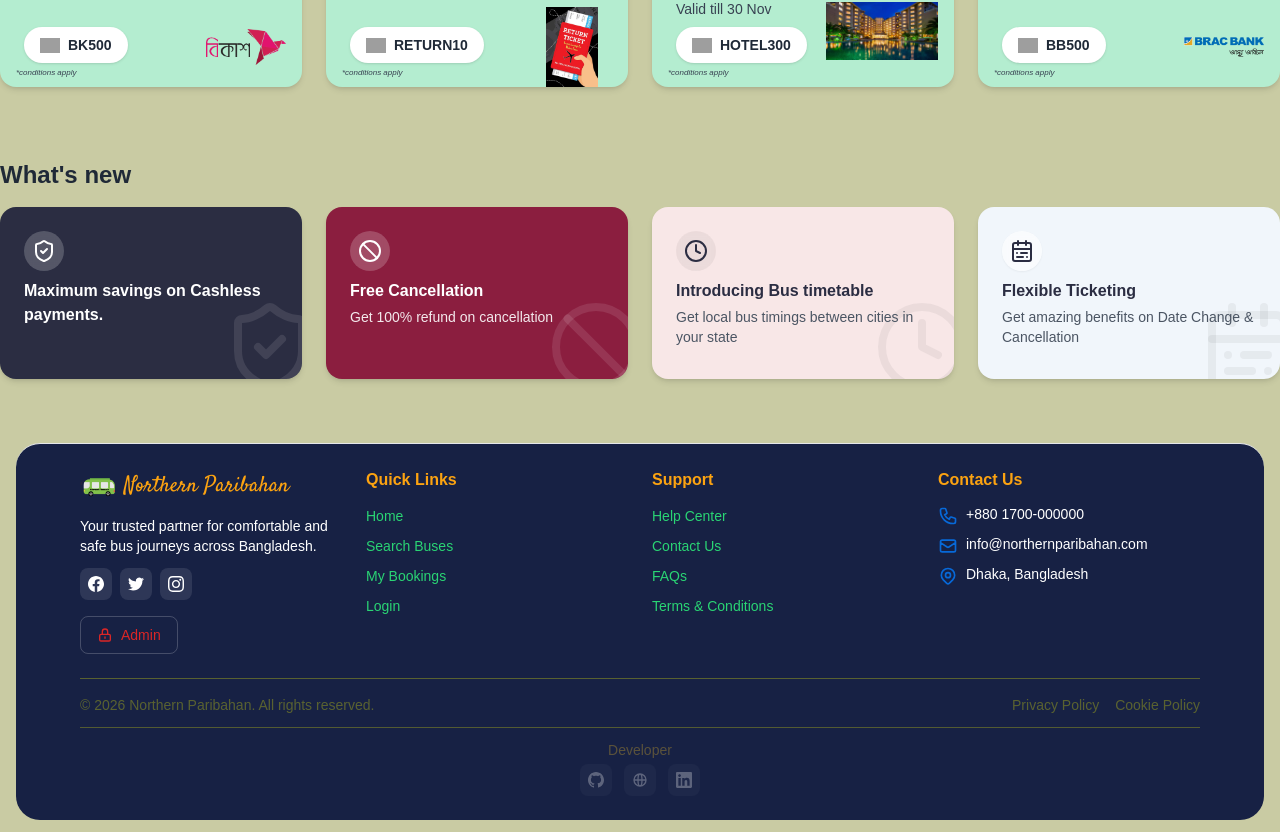
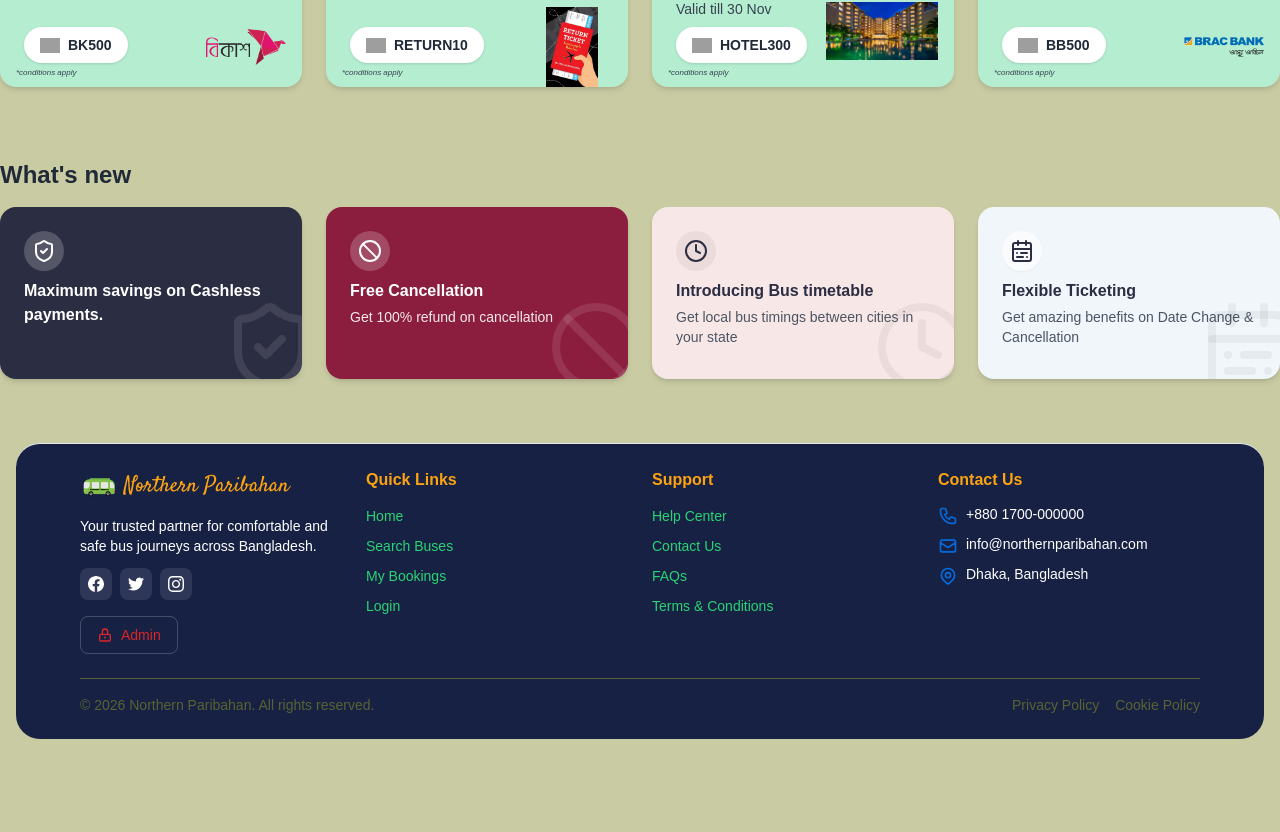
Before and after one commit to uzicodes/Northern-Paribahan, a Next.js app: page / in a window 1280 px wide. Shown: the part 722-1554 px from the top of the page. After the commit the page ends 1473 px from the top, so only its background shows below. Built offline with nearby package versions, Linux system fonts and the light colour scheme; no server answers; grey boxes are pictures that could not be loaded; a web font is replaced by a local one.

Commit message:
feat: removed the developers info from the footer

```diff
--- a/src/components/Footer.tsx
+++ b/src/components/Footer.tsx
@@ -164,55 +164,6 @@
                             </a>
                         </div>
                     </div>
-
-                    {/* Developer Info */}
-                    <div className="flex flex-col items-center gap-1 mt-3 pt-3" style={{ borderTop: '1px solid rgba(242, 246, 4, 0.9)' }}>
-                        <p className="text-sm font-medium" style={{ color: '#F5C227' }}>Developer</p>
-                        <div className="flex items-center gap-3">
-                            {/* GitHub */}
-                            <a
-                                href="https://github.com/uzicodes"
-                                target="_blank"
-                                rel="noopener noreferrer"
-                                className="hover:opacity-80 transition-opacity"
-                                title="GitHub"
-                            >
-                                <div className="bg-white bg-opacity-10 p-2 rounded-lg hover:bg-opacity-20 transition-all">
-                                    <svg xmlns="http://www.w3.org/2000/svg" className="h-4 w-4" style={{ color: '#FFFFFF' }} fill="currentColor" viewBox="0 0 24 24">
-                                        <path d="M12 0c-6.626 0-12 5.373-12 12 0 5.302 3.438 9.8 8.207 11.387.599.111.793-.261.793-.577v-2.234c-3.338.726-4.033-1.416-4.033-1.416-.546-1.387-1.333-1.756-1.333-1.756-1.089-.745.083-.729.083-.729 1.205.084 1.839 1.237 1.839 1.237 1.07 1.834 2.807 1.304 3.492.997.107-.775.418-1.305.762-1.604-2.665-.305-5.467-1.334-5.467-5.931 0-1.311.469-2.381 1.236-3.221-.124-.303-.535-1.524.117-3.176 0 0 1.008-.322 3.301 1.23.957-.266 1.983-.399 3.003-.404 1.02.005 2.047.138 3.006.404 2.291-1.552 3.297-1.23 3.297-1.23.653 1.653.242 2.874.118 3.176.77.84 1.235 1.911 1.235 3.221 0 4.609-2.807 5.624-5.479 5.921.43.372.823 1.102.823 2.222v3.293c0 .319.192.694.801.576 4.765-1.589 8.199-6.086 8.199-11.386 0-6.627-5.373-12-12-12z" />
-                                    </svg>
-                                </div>
-                            </a>
-                            {/* Portfolio */}
-                            <a
-                                href="https://www.utshochowdhury.me"
-                                target="_blank"
-                                rel="noopener noreferrer"
-                                className="hover:opacity-80 transition-opacity"
-                                title="Portfolio"
-                            >
-                                <div className="bg-white bg-opacity-10 p-2 rounded-lg hover:bg-opacity-20 transition-all">
-                                    <svg xmlns="http://www.w3.org/2000/svg" className="h-4 w-4" style={{ color: '#FFFFFF' }} fill="none" viewBox="0 0 24 24" stroke="currentColor">
-                                        <path strokeLinecap="round" strokeLinejoin="round" strokeWidth={2} d="M21 12a9 9 0 01-9 9m9-9a9 9 0 00-9-9m9 9H3m9 9a9 9 0 01-9-9m9 9c1.657 0 3-4.03 3-9s-1.343-9-3-9m0 18c-1.657 0-3-4.03-3-9s1.343-9 3-9m-9 9a9 9 0 019-9" />
-                                    </svg>
-                                </div>
-                            </a>
-                            {/* LinkedIn */}
-                            <a
-                                href="https://www.linkedin.com/in/utsho-heaven-chowdhury"
-                                target="_blank"
-                                rel="noopener noreferrer"
-                                className="hover:opacity-80 transition-opacity"
-                                title="LinkedIn"
-                            >
-                                <div className="bg-white bg-opacity-10 p-2 rounded-lg hover:bg-opacity-20 transition-all">
-                                    <svg xmlns="http://www.w3.org/2000/svg" className="h-4 w-4" style={{ color: '#FFFFFF' }} fill="currentColor" viewBox="0 0 24 24">
-                                        <path d="M20.447 20.452h-3.554v-5.569c0-1.328-.027-3.037-1.852-3.037-1.853 0-2.136 1.445-2.136 2.939v5.667H9.351V9h3.414v1.561h.046c.477-.9 1.637-1.85 3.37-1.85 3.601 0 4.267 2.37 4.267 5.455v6.286zM5.337 7.433c-1.144 0-2.063-.926-2.063-2.065 0-1.138.92-2.063 2.063-2.063 1.14 0 2.064.925 2.064 2.063 0 1.139-.925 2.065-2.064 2.065zm1.782 13.019H3.555V9h3.564v11.452zM22.225 0H1.771C.792 0 0 .774 0 1.729v20.542C0 23.227.792 24 1.771 24h20.451C23.2 24 24 23.227 24 22.271V1.729C24 .774 23.2 0 22.222 0h.003z" />
-                                    </svg>
-                                </div>
-                            </a>
-                        </div>
-                    </div>
                 </div>
             </div>
         </footer>
```
